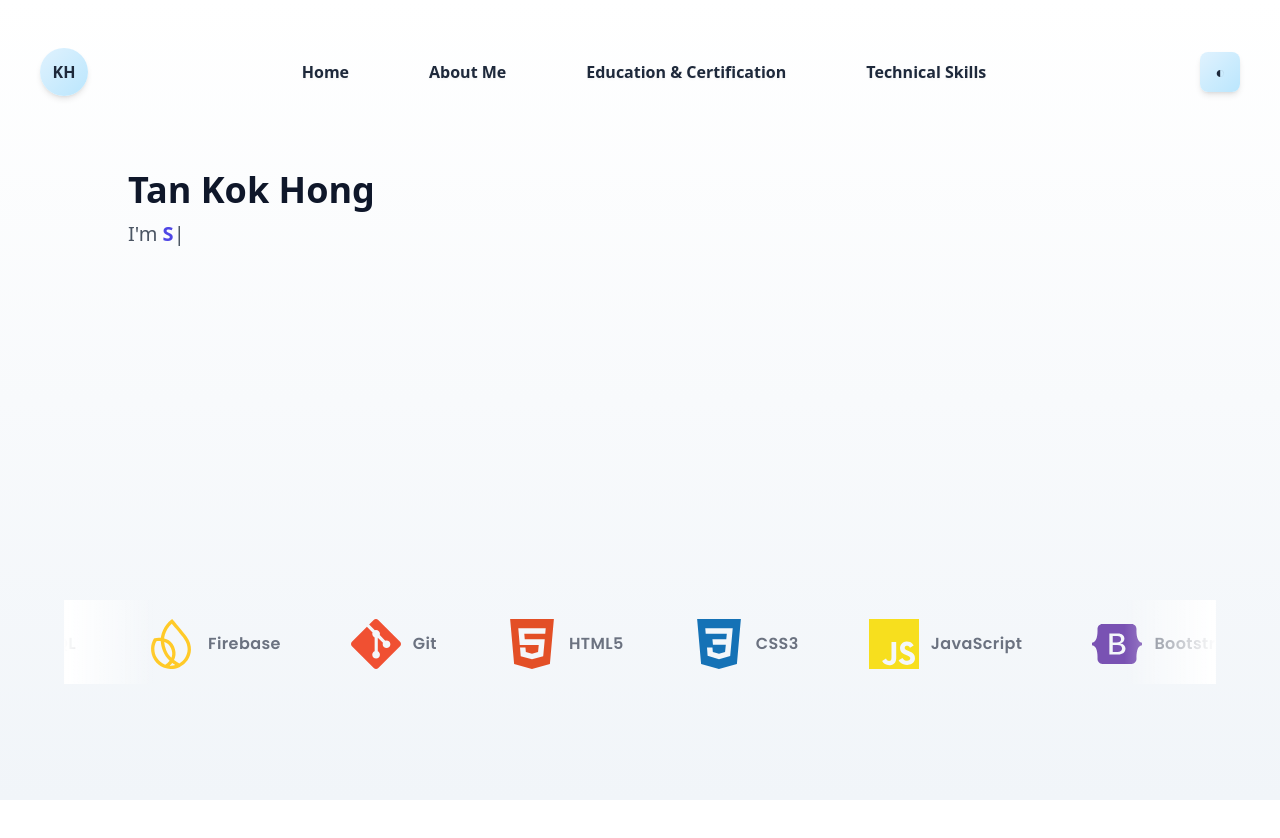
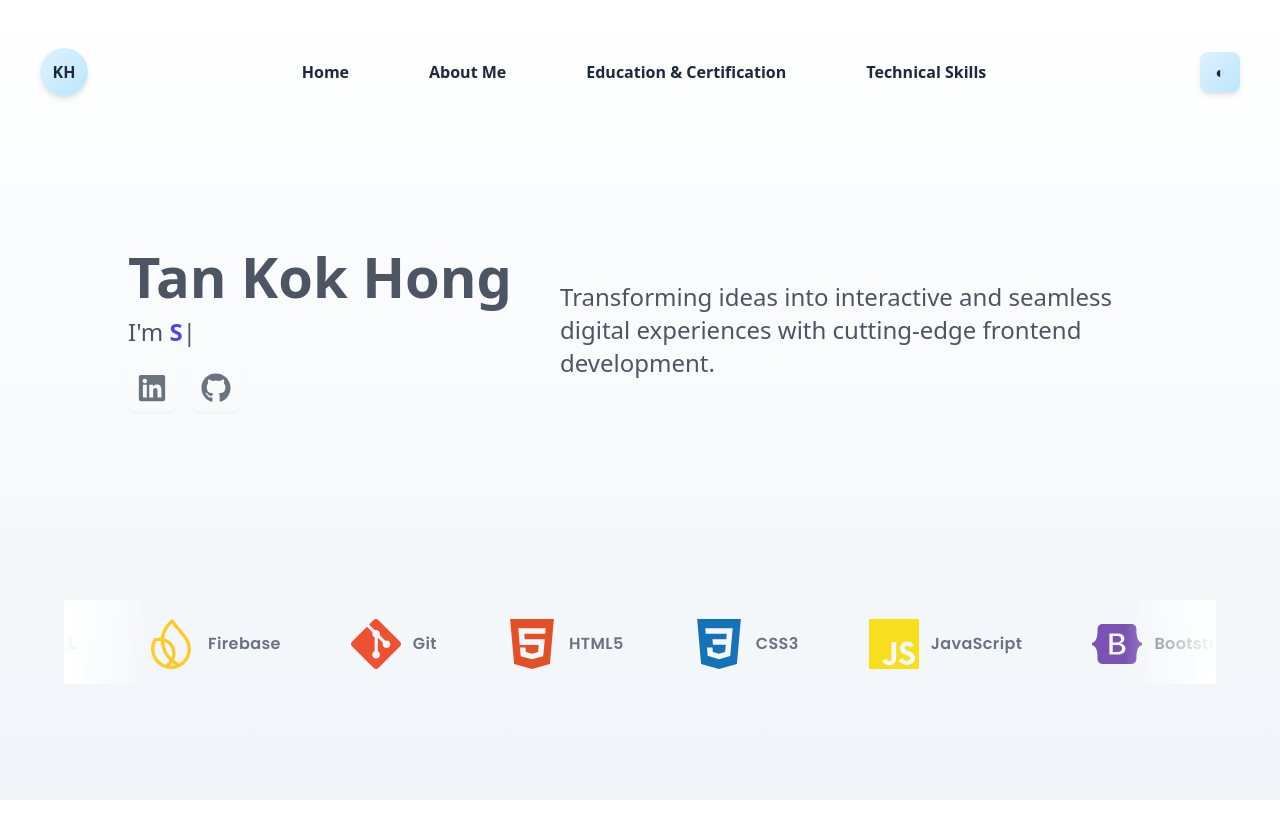
Before and after one commit to AlexHong04/profolio, a Next.js app: page / in a window 1280 px wide. Shown: the top 838 px of the page. Built offline with nearby package versions, Linux system fonts and the light colour scheme.

Commit message:
done hero

```diff
--- a/app/components/hero.tsx
+++ b/app/components/hero.tsx
@@ -2,6 +2,7 @@
 
 import React, { useState, useEffect, useRef } from "react";
 import Icons from "../elements/icons";
+import { FaLinkedin, FaGithub } from "react-icons/fa";
 import Typed from "typed.js";
 import personalData from "../data/personal.json";
 import styles from "../../style/hero.module.css";
@@ -35,18 +36,15 @@ const Hero: React.FC = () => {
   }, []);
 
   return (
-    <section id="hero" className={`${styles.hero} w-full relative`}>
-      <div className="w-full px-6 sm:px-12 md:px-20 pb-40">
-        <div className="max-w-5xl mx-auto flex flex-col justify-center">
-          <div
-            className="w-full flex flex-col items-center md:items-start justify-center text-center md:text-left"
-            data-aos="zoom-in"
-            data-aos-delay="100"
-          >
-            <h1 className={`${styles.title} text-4xl md:text-5xl`}>
+    <section id="hero" className={`${styles.hero} w-full relative `}>
+      <div className="w-full px-6 sm:px-12 md:px-20 mt-20">
+        <div className="max-w-5xl mx-auto">
+          <div className="w-full md:grid md:grid-cols-[auto_1fr] md:gap-12 items-start" data-aos="zoom-in" data-aos-delay="100">
+            <div className="flex flex-col items-center md:items-start text-center md:text-left">
+              <h1 className={`${styles.title} text-7xl md:text-[6.5rem] text-gray-700`}>
                 {personal.name}
               </h1>
-            <p className={`${styles.subtitle} mt-3 text-lg md:text-xl`}>
+              <p className={`${styles.subtitle} mt-3 text-xl md:text-2xl`}>
                 I&apos;m{" "}
                 <span
                   className="typed font-semibold text-indigo-600"
@@ -54,27 +52,49 @@ const Hero: React.FC = () => {
                   data-typed-items={personal.title}
                 ></span>
               </p>
-            {/*
-        <div className="flex items-center justify-center gap-4 mt-4">
+              <div className="flex items-center justify-center md:justify-start gap-4 mt-4">
                 {personal.socials &&
-            personal.socials.map((social, index) => (
+                  personal.socials.map((social, index) => {
+                    // Map known social names to react-icons components
+                    const getIcon = (name: string) => {
+                      const n = name.toLowerCase();
+                      if (n.includes("linkedin")) return FaLinkedin;
+                      if (n.includes("github") || n.includes("git")) return FaGithub;
+                      return null;
+                    };
+
+                    const Icon = getIcon(social.name || social.icon || "");
+
+                    return (
                       <a
                         href={social.url}
-                className="text-gray-600 hover:text-gray-800"
                         key={`social_${index}`}
                         target="_blank"
                         rel="noreferrer noopener"
+                        className="inline-flex items-center justify-center w-12 h-12 bg-transparent text-gray-500 rounded-lg shadow-sm transform transition-transform duration-200 hover:scale-110 hover:-translate-y-1"
+                        aria-label={social.name || `social-${index}`}
                       >
-                <i className={social.icon}></i>
+                        {Icon ? <Icon size={30} /> : <i className={social.icon} />}
                       </a>
-            ))}
-        </div> */}
+                    );
+                  })}
+              </div>
+            </div>
+
+            {/* Right-side paragraph shown on md+ screens, aligned to top of title */}
+            <div className="hidden md:flex col-span-1 items-start mt-8">
+              <p className="text-gray-600 text-2xl leading-snug whitespace-break-spaces">
+                Transforming ideas into interactive and seamless digital experiences with cutting-edge frontend development.
+              </p>
+            </div>
           </div>
         </div>
       </div>
 
       {/* place logo loop inside hero background at bottom */}
-      <div className={`${styles.logoArea} absolute left-0 right-0 bottom-0 flex justify-center md:justify-start`}>
+      <div
+        className={`${styles.logoArea} absolute left-0 right-0 bottom-0 flex justify-center md:justify-start`}
+      >
         <Icons />
       </div>
     </section>
--- a/style/hero.module.css
+++ b/style/hero.module.css
@@ -9,9 +9,9 @@
   background: linear-gradient(180deg, #ffffff 0%, #f1f5f9 100%);
 }
 .title {
-  font-size: 2.25rem; /* 36px */
+  font-size: 3.5rem; /* 56px */
   font-weight: 800;
-  color: #0f172a; /* slate-900 */
+  color: #4b5563; /* slate-700 / gray */
 }
 
 .subtitle {
```
Lines whose indentation alone changed are shown as unchanged.
